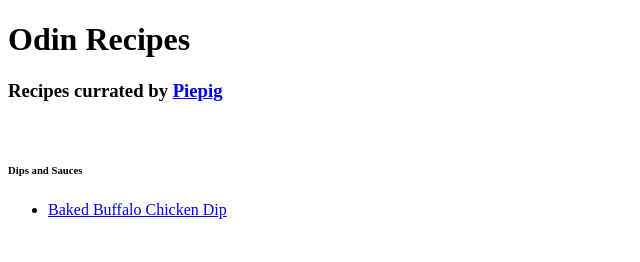
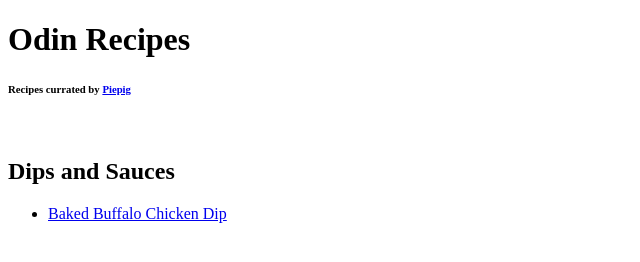
Before and after one commit to PiepigGG/odin-recipes, a plain HTML site: page index.html in a window 1280 px wide. Shown: the whole page, without its empty margins (0-640 px from the left). Drawn offline with Linux system fonts and the light colour scheme.

Commit message:
fixed header sizes for dips and recipes and currated by line

```diff
--- a/index.html
+++ b/index.html
@@ -7,9 +7,9 @@
 </head>
 <body>
     <h1>Odin Recipes</h1>
-    <h3>Recipes currated by <a href="https://www.Twitch.tv/PiepigGG">Piepig</a></h3>
+    <h6>Recipes currated by <a href="https://www.Twitch.tv/PiepigGG">Piepig</a></h6>
     <br>
-    <h6>Dips and Sauces</h6>
+    <h2>Dips and Sauces</h2>
     <ul>
     <li><a href="./recipes/bbcdip.html" target="_self" rel="noopenner norefferer">Baked Buffalo Chicken Dip</a></li>
     </ul>
```
